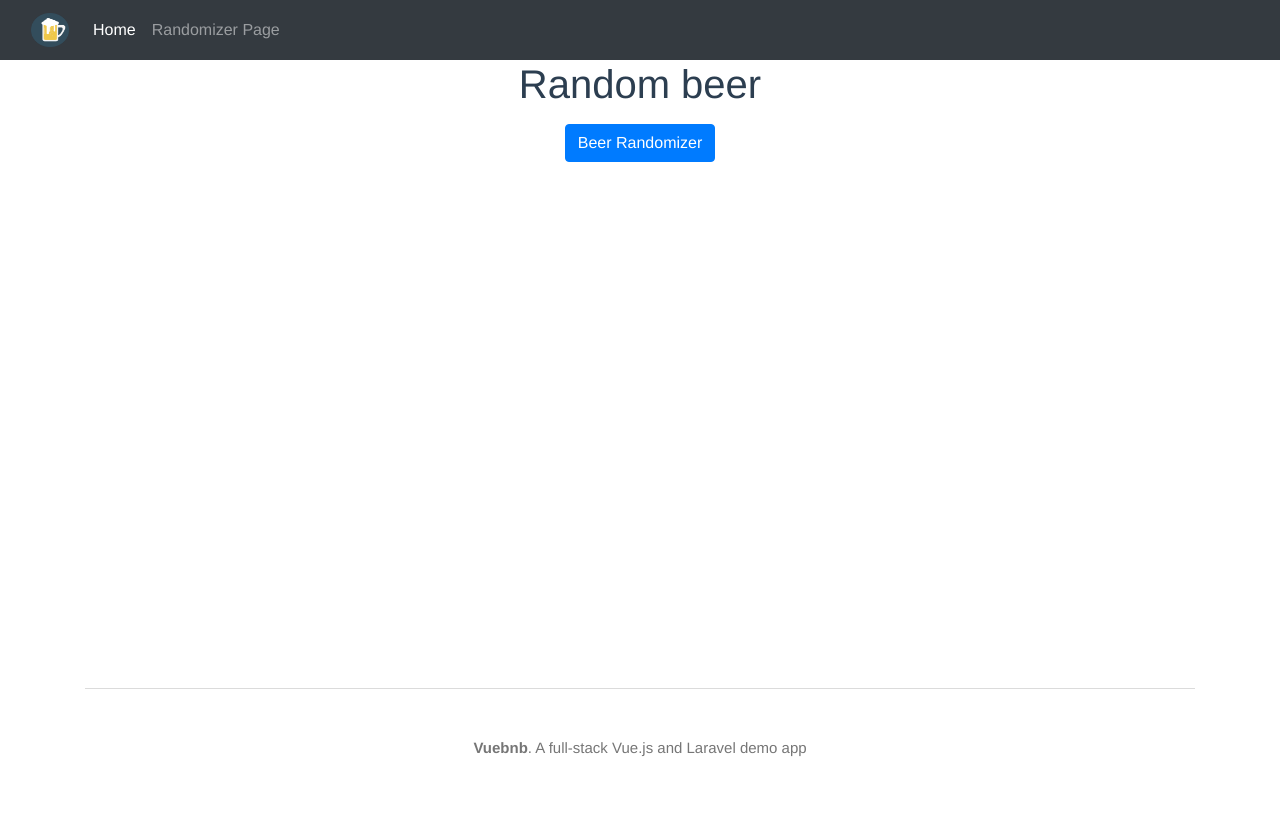
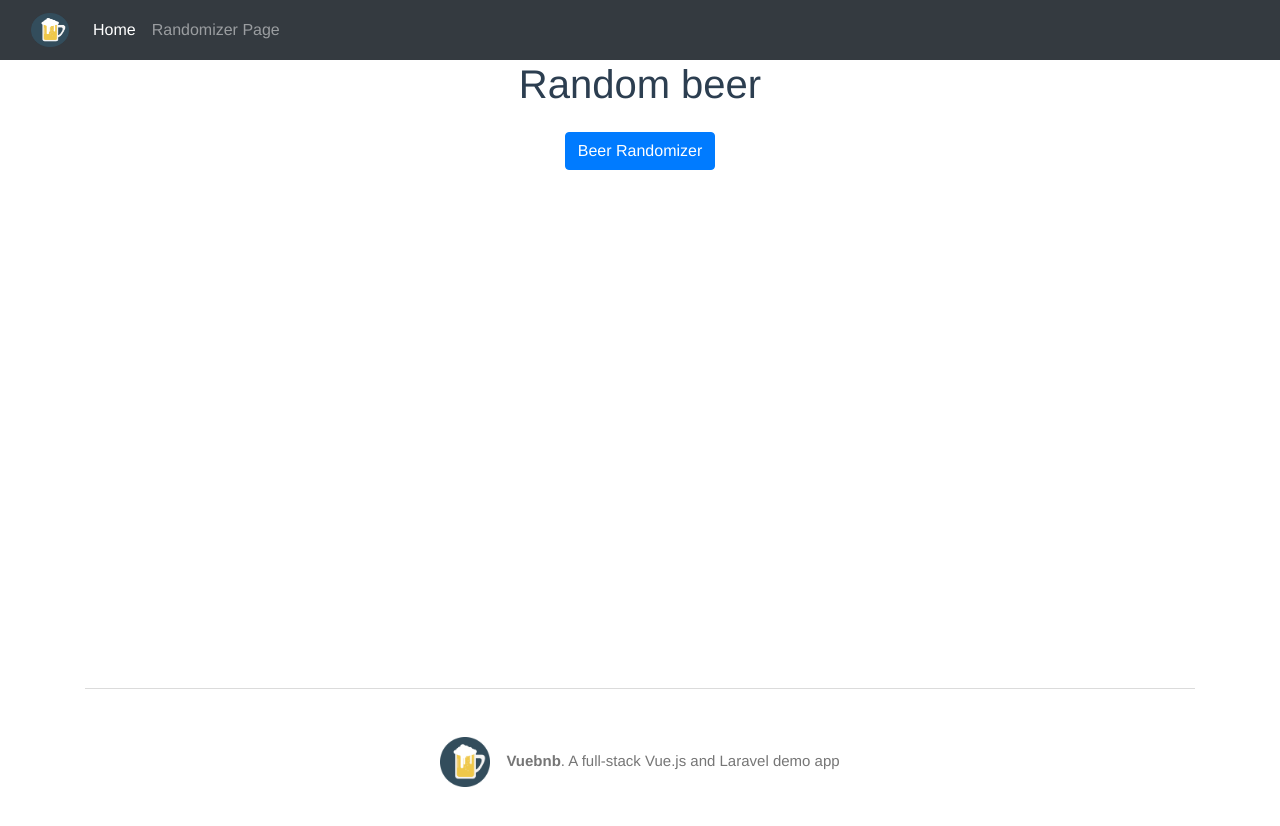
Before and after one commit to TheCoreyMcCue/BeerApi, a Vue app: page /#/random in a window 1280 px wide. Shown: the top 826 px of the page. Built offline with nearby package versions, Linux system fonts and the light colour scheme.

Commit message:
incorperate logo into footer

```diff
--- a/src/components/Footer.vue
+++ b/src/components/Footer.vue
@@ -3,6 +3,7 @@
     <div class="hr"></div>
     <div class="container">
       <p>
+        <img class="icon" src="../assets/logo.png" />
         <span>
           <strong>Vuebnb</strong>. A full-stack Vue.js and Laravel demo app
         </span>
@@ -23,9 +24,10 @@ export default class Navbar extends Vue {}
 }
 
 #footer .icon {
-  height: 23px;
+  height: 50px;
   display: inline-block;
-  margin-bottom: -6px;
+  padding-right: 1rem;
+  /* margin-bottom: -6px; */
 }
 
 .hr {
--- a/src/views/Random.vue
+++ b/src/views/Random.vue
@@ -19,7 +19,7 @@
         </div>
       </div>
     </div>
-    <button @click="showBeer" class="btn btn-primary mt-2">
+    <button @click="showBeer" class="btn btn-primary mt-3">
       Beer Randomizer
     </button>
   </div>
```
